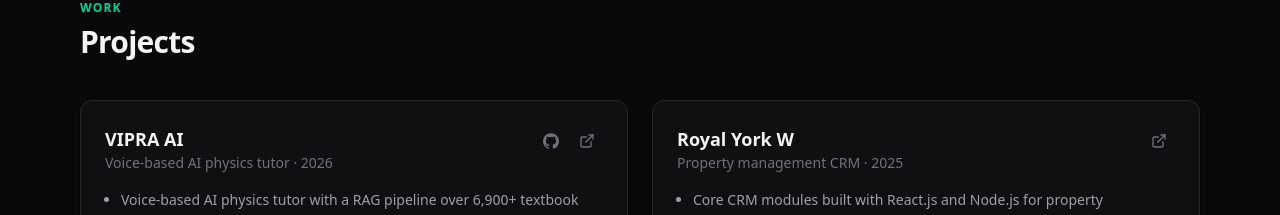
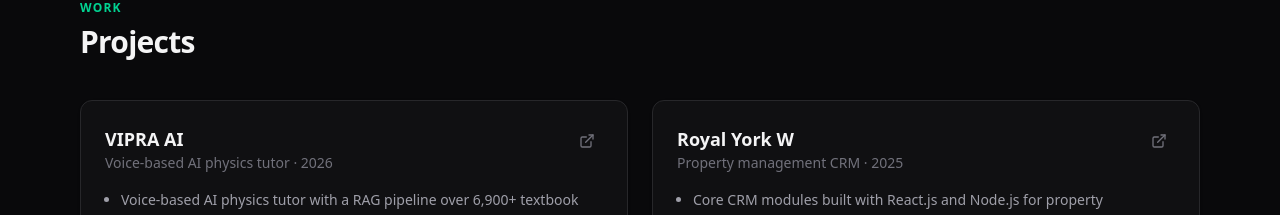
Before and after one commit to UdayMalviya11/portoflio, a React (Vite) app: page / in a window 1280 px wide. Shown: the part 1680-1895 px from the top of the page. Built offline with nearby package versions, Linux system fonts and the light colour scheme; the HTML template or start-up script is replaced by a standard one.

Commit message:
feat: add real GitHub, LinkedIn, and project live links

```diff
--- a/src/data/resume.js
+++ b/src/data/resume.js
@@ -1,6 +1,5 @@
 // All site content lives here — edit this file to update the portfolio.
 // NOTE: GenAI Engineer bullets are inferred (role is new, not in the PDF) — review before publishing.
-// Project links are placeholders ("#") until real URLs are supplied.
 
 export const profile = {
   name: "Uday Malviya",
@@ -9,8 +8,8 @@ export const profile = {
     "I build scalable web applications with React, Node.js and FastAPI — and voice-driven GenAI systems powered by RAG, LangChain and pgvector.",
   location: "Indore, Madhya Pradesh, India",
   email: "udaymalviya2003@gmail.com",
-  github: "https://github.com/udaymalviya",
-  linkedin: "https://www.linkedin.com/in/uday-malviya",
+  github: "https://github.com/UdayMalviya11",
+  linkedin: "https://www.linkedin.com/in/uday-malviya/",
   resumeFile: "/Uday_Malviya_Resume.pdf",
 };
 
@@ -66,7 +65,7 @@ export const projects = [
       "Real-time streaming voice pipeline over WebSockets — latency optimized with connection pooling, embedding pre-warming, and speculative prefetching.",
     ],
     tech: ["FastAPI", "Next.js", "Azure OpenAI", "pgvector", "PostgreSQL", "WebSockets"],
-    links: { live: "#", repo: "#" },
+    links: { live: "https://app-tutor-ui-bybdbrfgafe4hubf.canadacentral-01.azurewebsites.net/" },
   },
   {
     name: "Royal York W",
@@ -78,7 +77,7 @@ export const projects = [
       "Google Maps integration for location-based property visualization and management.",
     ],
     tech: ["React.js", "Node.js", "Express.js", "MongoDB", "WebRTC", "Google Maps"],
-    links: { live: "#" },
+    links: { live: "http://crm.royalyorkpropertymanagement.ca/" },
   },
 ];
 
```
